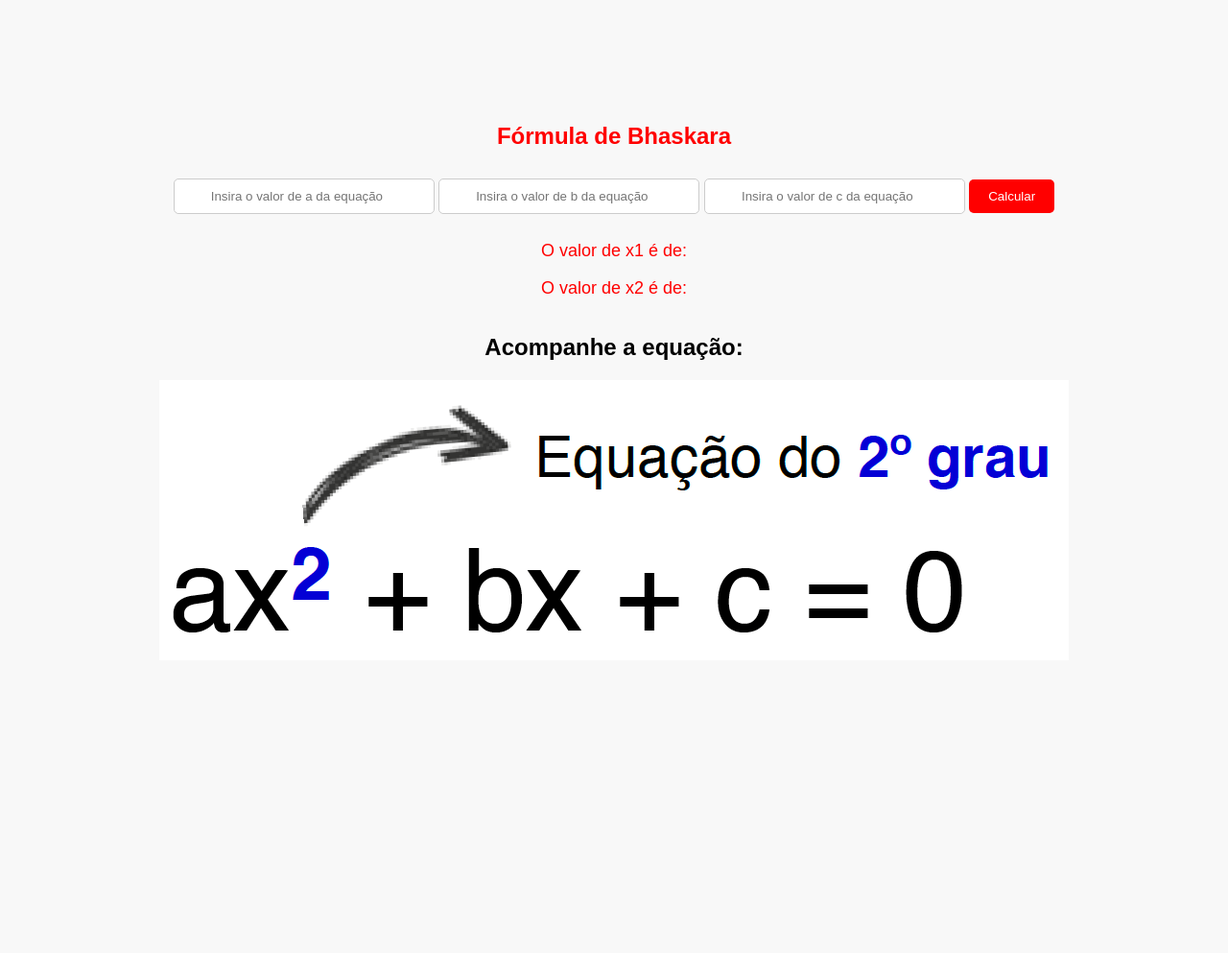
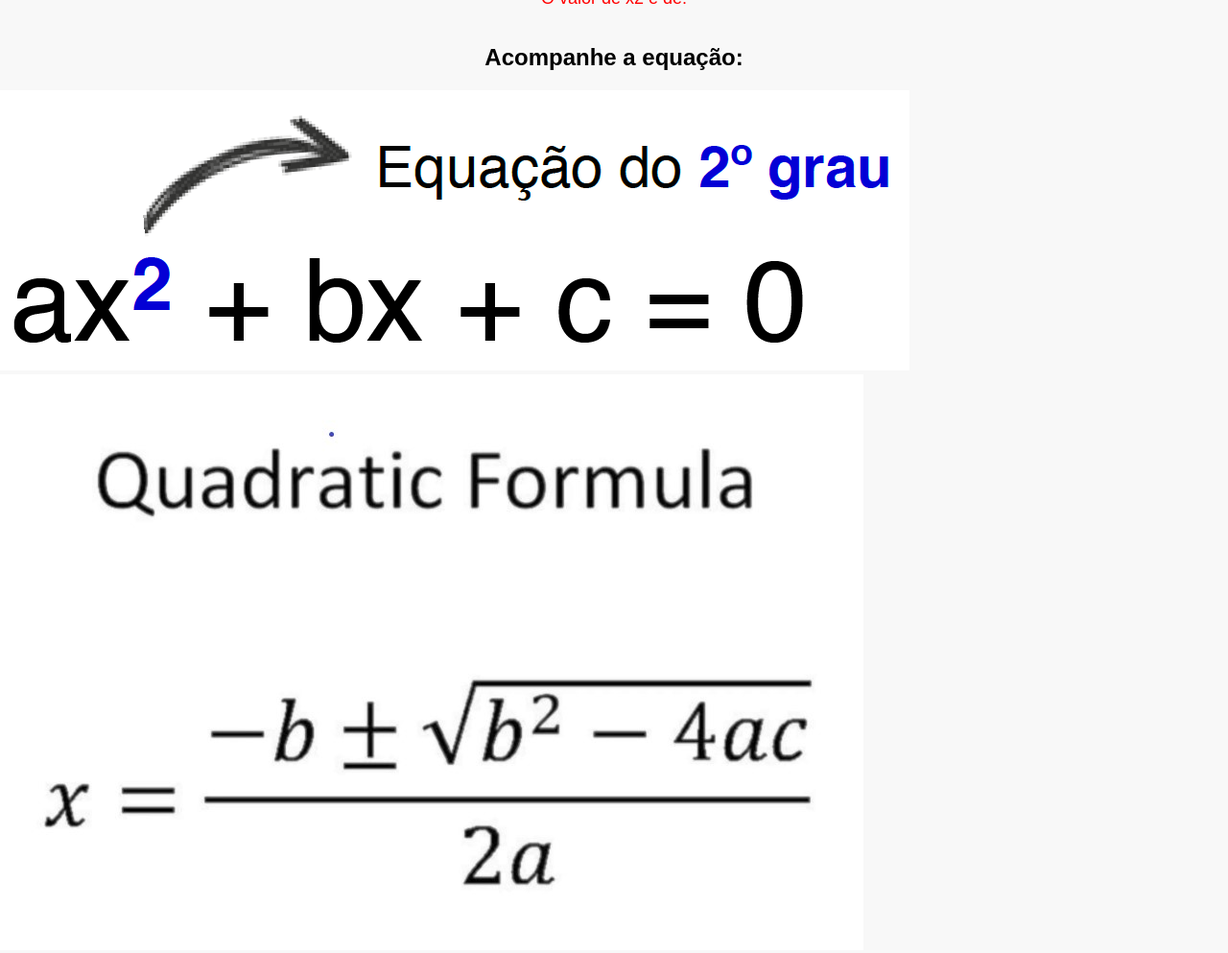
Before and after one commit to ProfessorFranciscoBiudes/Oficina-1306, a plain HTML site: page index.html in a window 1280 px wide. Shown: the whole page at 96% size. Before the commit the page ends 800 px from the top, so only its background shows below. Drawn offline with Linux system fonts and the light colour scheme.

Commit message:
Formula de bhaskhara

```diff
--- a/index.html
+++ b/index.html
@@ -41,6 +41,7 @@
     <section>
         <section class="imagens">
             <img src="/IMG/Equação do segundo grau.png" alt="Equação do segundo grau">
+            <img src="/IMG/Fórmula de bhaskara.jpg" alt="Fórmula de Bhaskara">
         </section>
     </section>
 </body>
```
